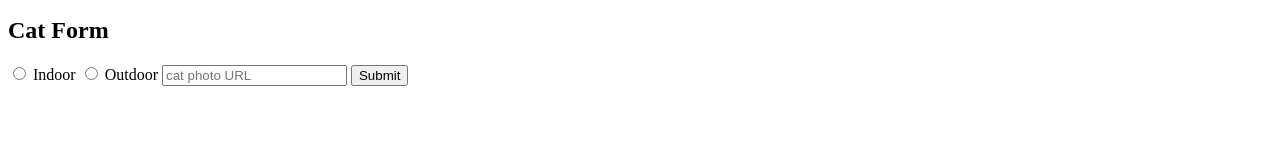
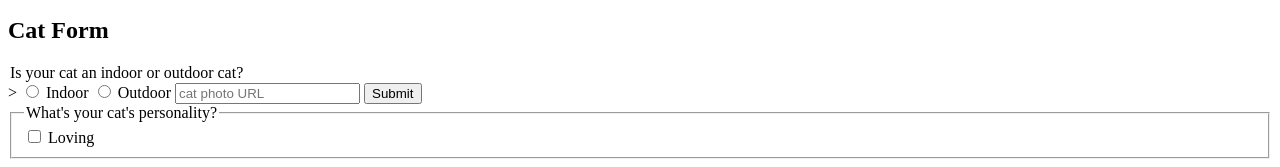
Before and after one commit to jacquie77917/Development-, a plain HTML site: page HTMLCSS/html-project-1-cat_photo_app/index.html in a window 1280 px wide. Shown: the part 1419-1586 px from the top of the page. Before the commit the page ends 1513 px from the top, so only its background shows below. Drawn offline with Linux system fonts and the light colour scheme.

Commit message:
Sept 30 2023

```diff
--- a/HTMLCSS/html-project-1-cat_photo_app/index.html
+++ b/HTMLCSS/html-project-1-cat_photo_app/index.html
@@ -44,10 +44,19 @@
 <section>
   <h2>Cat Form</h2>
   <form action="https://freecatphotoapp.com/submit-cat-photo">
-	<label><input id="indoor" type="radio" name="indoor-outdoor"> Indoor</label>
-    <label><input id="outdoor" type="radio" name="indoor-outdoor"> Outdoor</label>
-	<input type="text" name="catphotourl" placeholder="cat photo URL" required>
-	<button type="submit">Submit</button>
+	<filedset>
+		<legend>Is your cat an indoor or outdoor cat?</legend>>
+		<label><input id="indoor" value="indoor" type="radio" name="indoor-outdoor"> Indoor</label>
+    	<label><input id="outdoor" value="outdoor" type="radio" name="indoor-outdoor"> Outdoor</label>
+		<input type="text" name="catphotourl" placeholder="cat photo URL" required>
+		<button type="submit">Submit</button>
+	</filedset>
+	<fieldset>
+		<legend>What's your cat's personality?</legend>
+		<input type="checkbox" id="loving"> <label for="loving" type="checkbox"> Loving</label>
+
+	</fieldset>
+
         </form>
       </section>
 </main>
```
Also changed, not shown: HTMLCSS/HTMLCSS-NOTES/HTML-NOTES-1-1.md (added, +7 -0 lines), HTMLCSS/HTMLCSS-NOTES/HTML-NOTES-1.md (+18 -0 lines).
